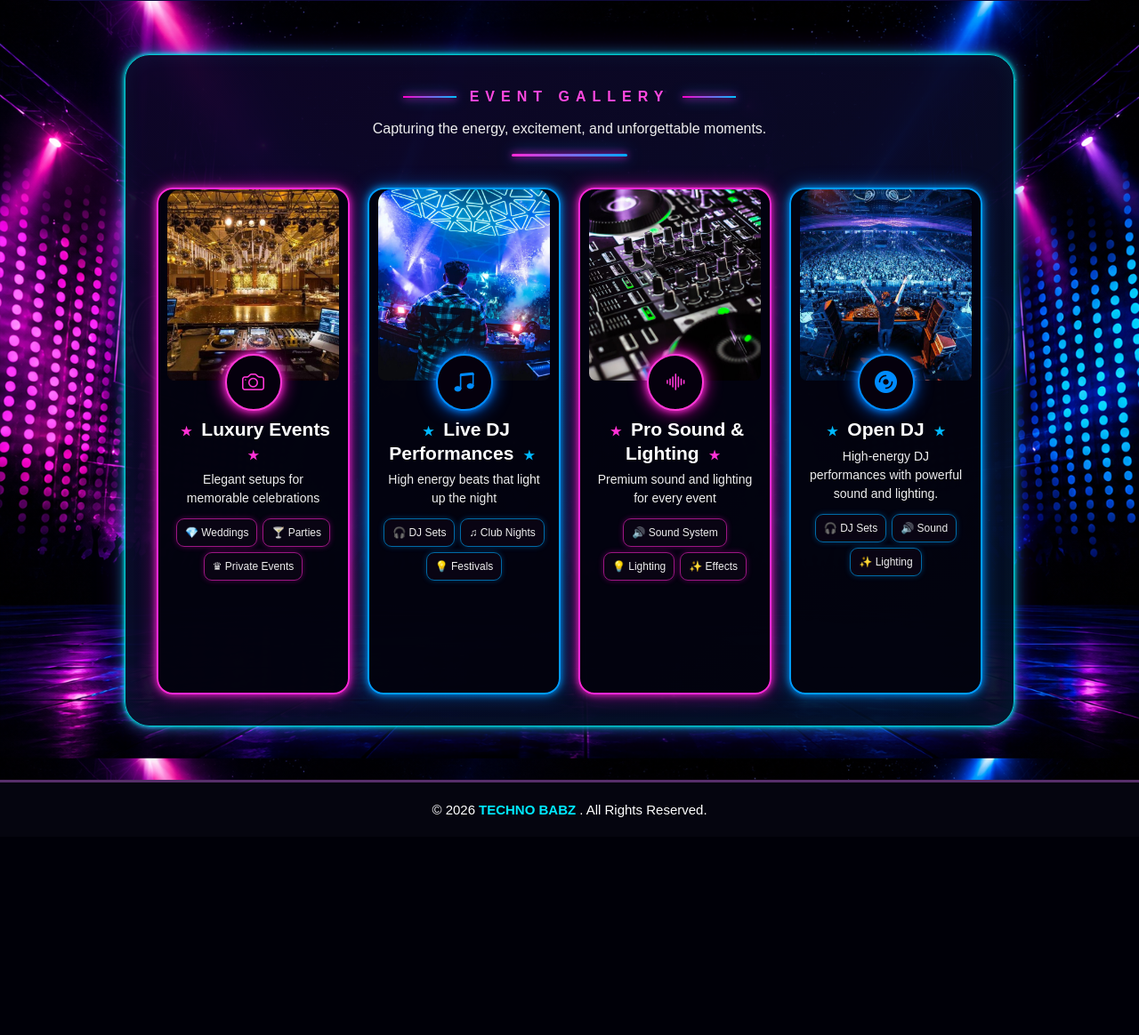
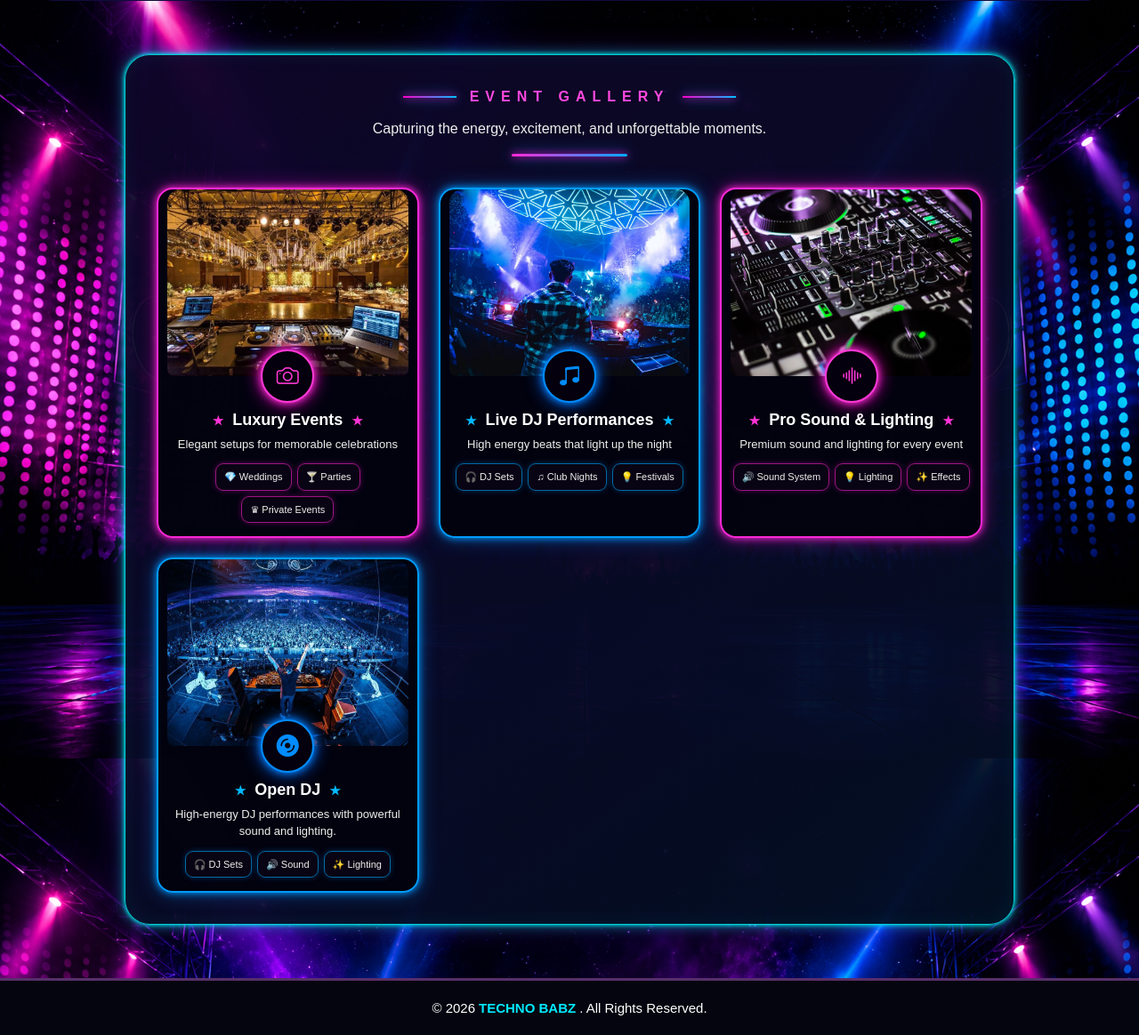
Before and after one commit to anusatheesanathu-9383/techno-babz, a Django app: page / in a window 1280 px wide. Shown: the part 855-2019 px from the top of the page at 89% size. Before the commit the page ends 1774 px from the top, so only its background shows below. Run offline with Django 5.2, Linux system fonts and the light colour scheme.

Commit message:
Balance desktop event gallery cards

```diff
--- a/static/css/style.css
+++ b/static/css/style.css
@@ -4090,44 +4090,3 @@ body.about-page .container {
         height: 190px !important;
     }
 }
-
-@media (min-width: 992px) {
-
-    /* DESKTOP ONLY */
-    .neon-gallery-container {
-        grid-template-columns: repeat(4, minmax(0, 1fr)) !important;
-        gap: 20px !important;
-        max-width: 1250px !important;
-    }
-
-    .neon-gallery-card {
-        height: 570px !important;
-        min-height: 570px !important;
-        max-height: 570px !important;
-    }
-
-    .neon-gallery-image,
-    .neon-gallery-image img {
-        height: 215px !important;
-        min-height: 215px !important;
-        max-height: 215px !important;
-    }
-
-    .neon-gallery-icon {
-        width: 64px !important;
-        height: 64px !important;
-    }
-
-    .neon-gallery-card h2 {
-        font-size: 21px !important;
-    }
-
-    .neon-gallery-card p {
-        font-size: 14px !important;
-    }
-
-    .neon-gallery-tags span {
-        font-size: 12px !important;
-        padding: 6px 9px !important;
-    }
-}
```
